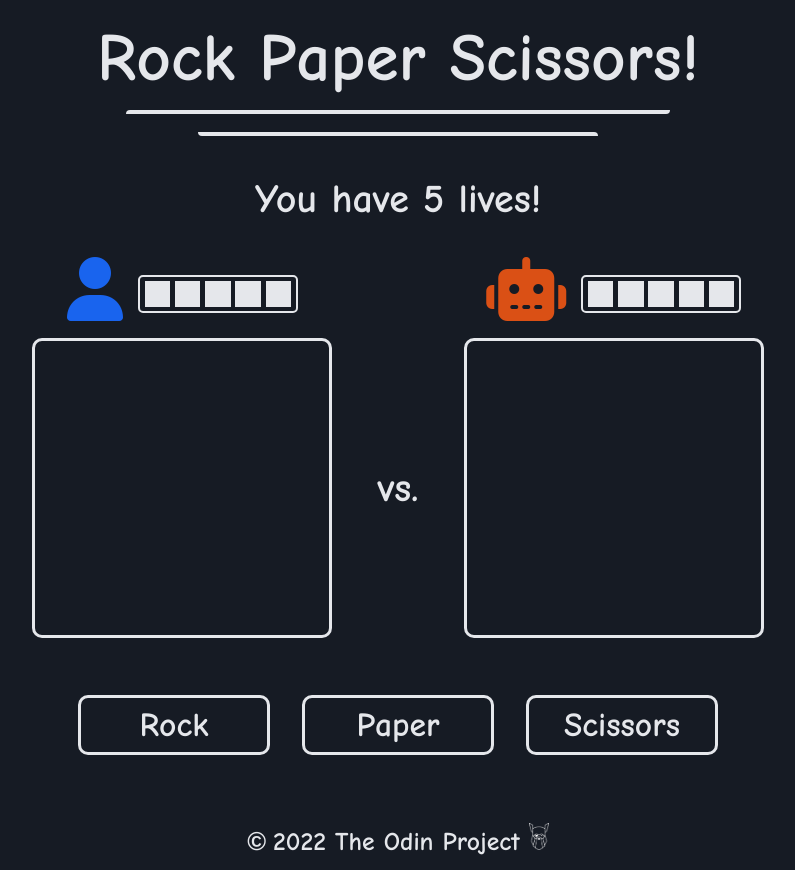
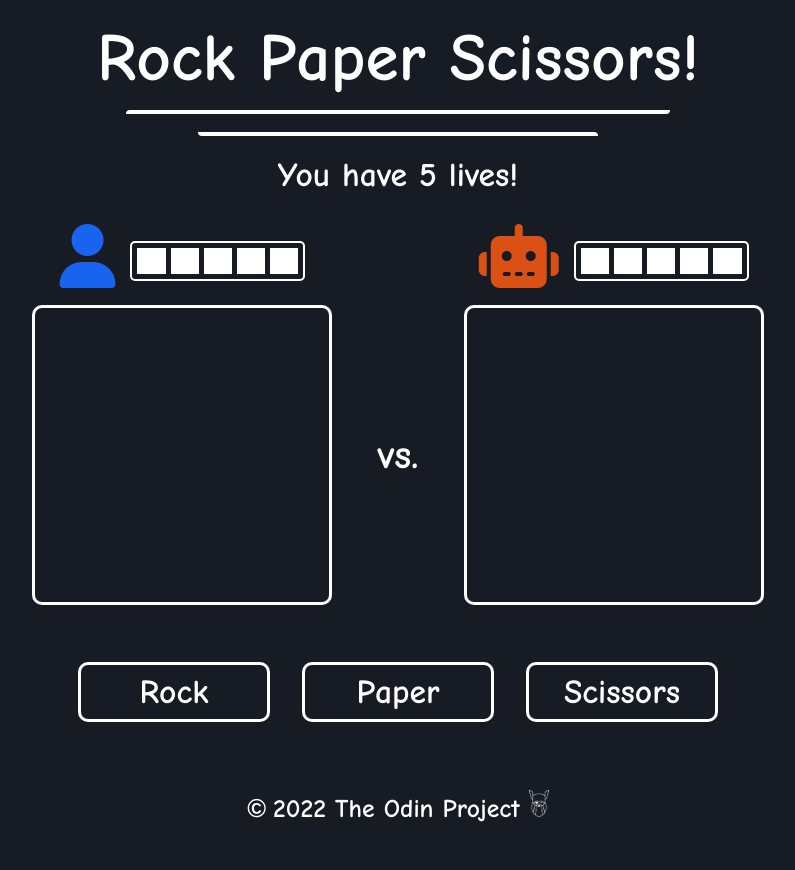
Before and after one commit to ikaz1/rock-paper-scissors, a plain HTML site: page index.html in a window 1280 px wide. Shown: the whole page, without its empty margins (242-1037 px from the left). After the commit the page ends 837 px from the top, so only its background shows below. Drawn offline with Linux system fonts and the light colour scheme.

Commit message:
Tweak style and appearance

```diff
--- a/index.html
+++ b/index.html
@@ -1,23 +1,27 @@
 <!DOCTYPE html>
 <html lang="en">
     <head>
-    <meta charset="UTF-8">
-    <meta name="viewport" content="width=device-width, initial-scale=1.0">
+        <meta charset="UTF-8" />
+        <meta name="viewport" content="width=device-width, initial-scale=1.0" />
         <title>Rock Paper Scissors</title>
-    <link rel="stylesheet" href="style.css">
+        <link rel="stylesheet" href="style.css" />
         <script src="script.js" defer></script>
         <script src="https://kit.fontawesome.com/ea6e9201dc.js" crossorigin="anonymous"></script>
     </head>
     <body>
         <div class="container">
             <h1>Rock Paper Scissors!</h1>
-        <hr>
-        <hr>
-        <div id="results">You have 5 lives!</div>
+
+            <hr />
+            <hr />
+
+            <div id="round-result">You have 5 lives!</div>
+
             <div id="display-choice">
                 <div id="player-display">
                     <div class="user">
                         <i class="fa-solid fa-user"></i>
+
                         <div class="player lives">
                             <div></div>
                             <div></div>
@@ -26,14 +30,18 @@
                             <div></div>
                         </div>
                     </div>
-                <div class="show-choice">
-                    <i id="player-choice-icon"></i>
+
+                    <div class="choice-display">
+                        <i id="player-choice"></i>
                     </div>
                 </div>
+
                 <div id="versus">vs.</div>
+
                 <div id="bot-display">
                     <div class="user">
                         <i class="fa-solid fa-robot"></i>
+
                         <div class="bot lives">
                             <div></div>
                             <div></div>
@@ -42,28 +50,26 @@
                             <div></div>
                         </div>
                     </div>
-                <div class="show-choice">
-                    <i id="bot-choice-icon"></i>
+
+                    <div class="choice-display">
+                        <i id="bot-choice"></i>
                     </div>
                 </div>
             </div>
-        <div id="button-options">
-            <button class="option" id="btn-rock">
-                Rock
-            </button>
-            <button class="option" id="btn-paper">
-                Paper
-            </button>
-            <button class="option" id="btn-scissors">
-                Scissors
-            </button>
+
+            <div id="player-choices">
+                <button>Rock</button>
+                <button>Paper</button>
+                <button>Scissors</button>
             </div>
+
             <button id="btn-play-again">Play Again</button>
+
             <footer>
                 <span>&copy;</span>
                 <a href="https://www.theodinproject.com" target="_blank">
                     2022 The Odin Project
-                <img src="images/odin-lined.png" width="20px">
+                    <img src="images/odin-lined.png" width="20px" />
                 </a>
             </footer>
         </div>
--- a/style.css
+++ b/style.css
@@ -1,26 +1,24 @@
 @import url('https://fonts.googleapis.com/css2?family=Comic+Neue:wght@300;400;700&display=swap');
 
 * {
-    margin:0;
-    padding:0;
-    -webkit-box-sizing: border-box;
-            box-sizing: border-box;
+    margin: 0;
+    padding: 0;
+    box-sizing: border-box;
 }
 
 :root {
     --dark: #161b24;
-    --white: #E5E7EB;
     --blue: #1964ee;
     --red: #da5015;
-    --green: #81ff21;
+    --green: #3bff21;
 }
 
-/* global */
-body, button {
+body,
+button {
     font-family: 'Comic Neue', Arial, Helvetica, sans-serif;
     font-size: 2.1rem;
     font-weight: 700;
-    color: var(--white);
+    color: white;
     background: var(--dark);
 }
 
@@ -28,16 +26,15 @@ button {
     width: 12rem;
     margin: 10px 10px 20px;
     padding: 8px;
-    border: 3px solid var(--white);
+    border: 3px solid white;
     border-radius: 10px;
-    -webkit-transition: all 150ms ease-in;
-    -o-transition: all 150ms ease-in;
+    cursor: pointer;
     transition: all 150ms ease-in;
 }
 
 button:hover {
     color: var(--dark);
-    background: var(--white);
+    background: white;
 }
 
 h1 {
@@ -46,13 +43,13 @@ h1 {
 
 i {
     font-size: 4rem;
-    color: var(--white);
+    color: white;
 }
 
 hr {
     width: 34rem;
     margin: 8px auto;
-    border: 2px solid var(--white);
+    border: 2px solid white;
     border-radius: 25px 0;
 }
 
@@ -63,50 +60,35 @@ hr:last-of-type {
     border-radius: 0 25px;
 }
 
-/* flex */
-.container, .user, .lives, #display-choice, .show-choice {
-    display: -webkit-box;
-    display: -ms-flexbox;
+.container,
+.user,
+#display-choice,
+.choice-display {
     display: flex;
-    -webkit-box-pack: center;
-        -ms-flex-pack: center;
-            justify-content: center;
-    -webkit-box-align: center;
-        -ms-flex-align: center;
-            align-items: center;
+    justify-content: center;
+    align-items: center;
 }
 
-/* container */
 .container {
-    -webkit-box-orient: vertical;
-    -webkit-box-direction: normal;
-        -ms-flex-direction: column;
-            flex-direction: column;
+    flex-direction: column;
 }
 
-/* player & bot lives */
 .lives {
-    width: 10rem;
-    height: 2.4rem;
-    margin-top: 10px;
-    margin-left: 15px;
-    padding: 0.3rem;
-    display: -webkit-box;
-    display: -ms-flexbox;
-    display: flex;
-    justify-content: left;
-    gap: 0.3rem;
-    border: 2px solid var(--white);
+    width: 175px;
+    height: 40px;
+    margin: 10px 0 0 15px;
+    padding: 5px;
+    border: 2px solid white;
     border-radius: 5px;
+    display: grid;
+    grid-template-columns: repeat(auto-fill, minmax(25px, 1fr));
+    gap: 5px;
 }
 
 .lives > div {
-    height: 1.6rem;
-    width: 1.6rem;
-    background: var(--white);
+    background: white;
 }
 
-/* choices display */
 #display-choice {
     padding: 30px;
     gap: 30px;
@@ -124,11 +106,11 @@ hr:last-of-type {
     font-weight: bold;
 }
 
-.show-choice {
+.choice-display {
     height: 18.75rem;
     width: 18.75rem;
     margin: 17px 0;
-    border: 3px solid var(--white);
+    border: 3px solid white;
     border-radius: 10px;
 }
 
@@ -140,7 +122,8 @@ hr:last-of-type {
     color: var(--red);
 }
 
-#player-choice-icon, #bot-choice-icon {
+#player-choice-icon,
+#bot-choice-icon {
     font-size: 6rem;
 }
 
@@ -151,14 +134,11 @@ hr:last-of-type {
 footer {
     margin-top: 3rem;
     margin-bottom: 10px;
-    display: -webkit-box;
-    display: -ms-flexbox;
     display: flex;
     font-size: 1.6rem;
     text-align: center;
 }
 
-/* footer */
 footer span {
     font-family: Arial, Helvetica, sans-serif;
     margin-right: 7px;
@@ -166,38 +146,12 @@ footer span {
 }
 
 footer a {
-    color: var(--white);
+    color: white;
     text-decoration: none;
-    -webkit-transition: all 80ms ease-in-out;
-    -o-transition: all 80ms ease-in-out;
     transition: all 80ms ease-in-out;
 }
 
 footer a:hover {
-    border-bottom: 2px solid var(--white);
     padding-bottom: 2px;
+    border-bottom: 2px solid white;
 }
-
-@media (max-width: 1024px) {
-    html {
-        font-size: 14px;
-    }
-
-    .lives {
-        width: 8rem;
-        padding: 0.2rem;
-        gap: 0.2rem;
-    }
-}
-
-@media (max-width: 768px) {
-    html {
-        font-size: 12px;
-    }
-}
-
-@media (max-width: 600px) {
-    html {
-        font-size: 10px;
-    }
-}
```
Lines whose indentation alone changed are shown as unchanged.
